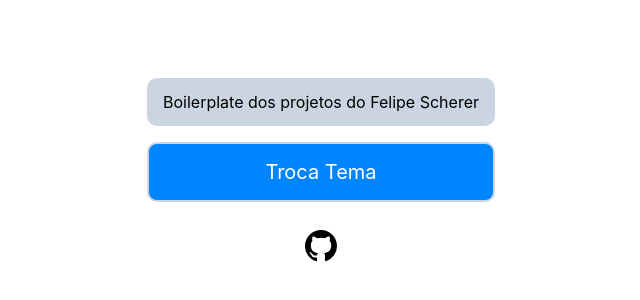
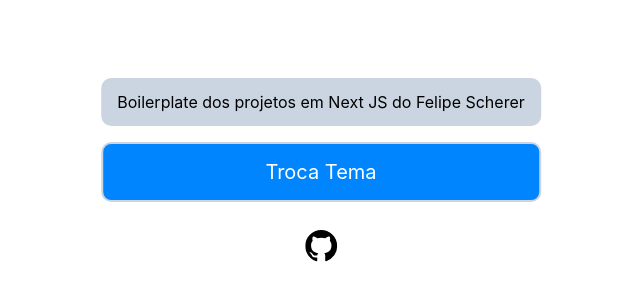
Before and after one commit to ofelipescherer/main-site, a Next.js app: page / in a window 1280 px wide. Shown: the part 222-522 px from the top of the page, without its empty margins (319-959 px from the left). Built offline with nearby package versions, Linux system fonts and the light colour scheme.

Commit message:
:bug: fix: lint

```diff
--- a/src/pages/index.tsx
+++ b/src/pages/index.tsx
@@ -9,7 +9,7 @@ export default function Home() {
 
   return (
     <S.MainContent>
-      <S.Title>Boilerplate dos projetos do Felipe Scherer</S.Title>
+      <S.Title>Boilerplate dos projetos em Next JS do Felipe Scherer</S.Title>
       <ThemeButton></ThemeButton>
       <IconButton>
         <a
```
Also changed, not shown: package.json (+1 -7 lines), .eslintrc.json, .lintstagedrc.js (added), 1 other file (tests, documents, lock files or other folders).
